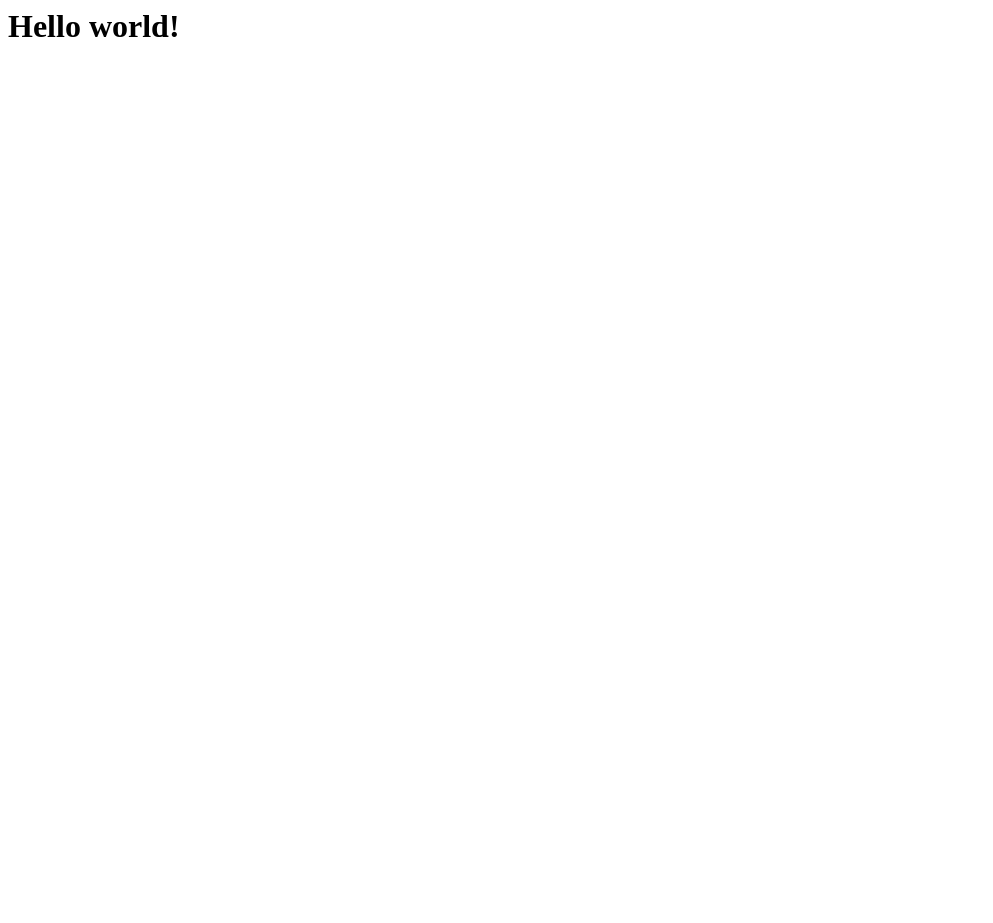
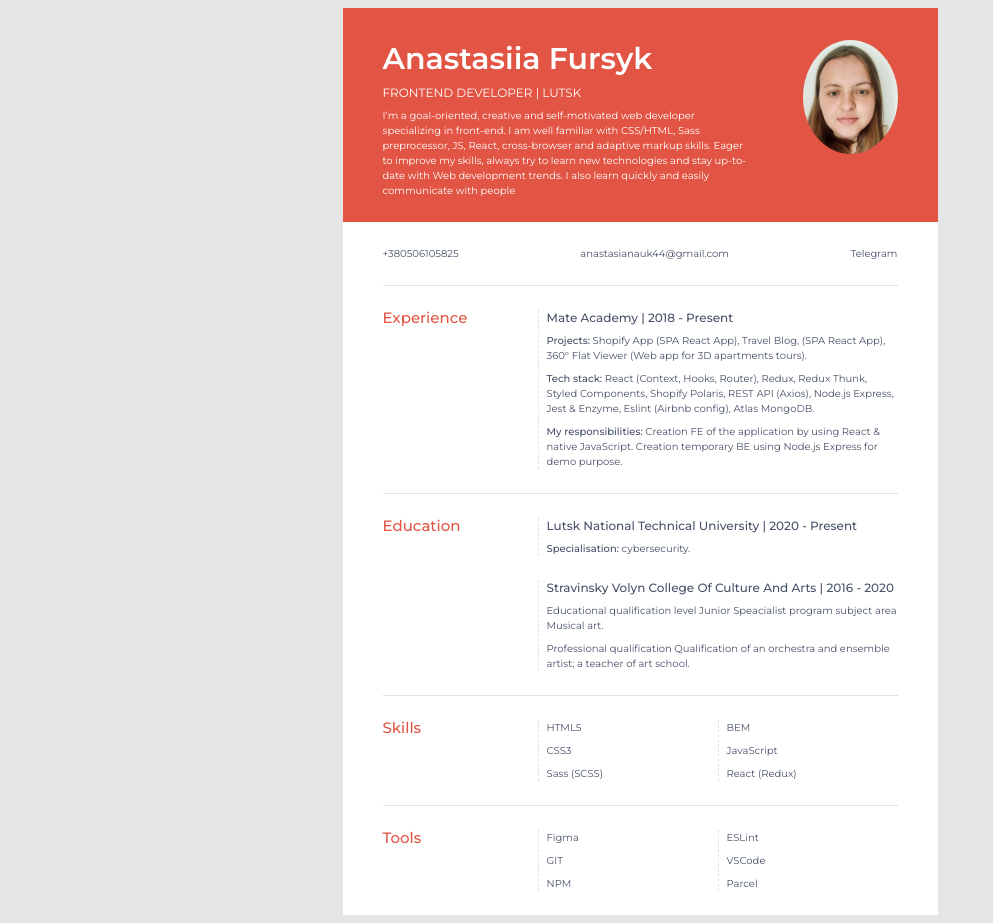
Before and after one commit to Anastasia4sik/my_project, a plain HTML site: page index.html in a window 1280 px wide. Shown: the whole page, without its empty margins (0-993 px from the left). Before the commit the page ends 800 px from the top, so only its background shows below. Drawn offline with Linux system fonts and the light colour scheme.

Commit message:
CV was added

```diff
--- a/index.html
+++ b/index.html
@@ -1 +1,114 @@
-<h1>Hello world!</h1>
+<!DOCTYPE html>
+<html lang="en">
+<head>
+  <meta charset="UTF-8">
+  <meta http-equiv="X-UA-Compatible" content="IE=edge">
+  <meta name="viewport" content="width=device-width, initial-scale=1.0">
+  <title>CV Anastasiia Fursyk</title>
+  <link rel="shortcut icon" href="logo.png">
+  <link rel="preconnect" href="https://fonts.googleapis.com">
+  <link rel="preconnect" href="https://fonts.gstatic.com" crossorigin>
+  <link href="https://fonts.googleapis.com/css2?family=Montserrat:wght@400;500;600&family=Roboto:wght@400;700&display=swap" rel="stylesheet">
+  <link rel="stylesheet" href="style.css">
+</head>
+<body>
+  <div class="page">
+    <header class="about">
+      <div>
+        <h1 class="about_name">Anastasiia Fursyk</h1>
+        <div class="about_role">FRONTEND DEVELOPER | LUTSK</div>
+        <p class="about_text">I’m a goal-oriented, creative and self-motivated web developer specializing in front-end. I am well familiar with CSS/HTML, Sass preprocessor, JS, React, cross-browser and adaptive markup skills. Eager to improve my skills, always try to learn new technologies and stay up-to-date with Web development trends. I also learn quickly and easily communicate with people</p>
+      </div>
+      <img class="about_photo" src="Photo.jpg" alt="Anastasiia">
+    </header>
+
+    <main class="main">
+      <section class="contacts">
+        <a class="contacts_link" href="tel:+380506105825">+380506105825</a>
+        <a class="contacts_link" href="mailto:anastasianauk44@gmail.com">anastasianauk44@gmail.com</a>
+        <a class="contacts_link" href="https://t.me/nastia_fur">Telegram</a>
+      </section>
+
+      <section class="info">
+        <h2 class="info_title">Experience</h2>
+        <div class="info_content">
+          <article class="job">
+            <h3 class="job_title">Mate academy | 2018 - Present</h3>
+
+            <p class="job_description">
+              <strong>Projects:</strong>
+              Shopify App (SPA React App), Travel Blog, (SPA React App), 360° Flat Viewer (Web app for 3D apartments tours).</p>
+
+            <p class="job_description">
+              <strong>Tech stack:</strong>
+              React (Context, Hooks, Router), Redux, Redux Thunk, Styled Components, Shopify Polaris, REST API (Axios), Node.js Express, Jest & Enzyme, Eslint (Airbnb config), Atlas MongoDB.</p>
+
+            <p class="job_description">
+              <strong>My responsibilities:</strong>
+              Creation FE of the application by using React & native JavaScript. Creation temporary BE using Node.js Express for demo purpose.</p>
+          </article>
+        </div>
+      </section>
+
+      <section class="info">
+        <h2 class="info_title">Education</h2>
+        <div class="info_content">
+          <article class="study">
+            <h3 class="study_title">Lutsk National Technical University | 2020 - Present</h3>
+
+            <p class="study_description">
+              <strong>Specialisation:</strong>
+              cybersecurity.</p>
+          </article>
+
+          <article class="study">
+            <h3 class="study_title">Stravinsky Volyn College of Culture and Arts | 2016 - 2020</h3>
+
+            <p class="study_description">
+              Educational qualification level Junior Speacialist program subject area Musical art. </p>
+
+            <p class="study_description">
+              Professional qualification Qualification of an orchestra and ensemble artist; a teacher of art school.</p>
+          </article>
+        </div>
+      </section>
+
+      <section class="info">
+        <h2 class="info_title">Skills</h2>
+        <div class="info_content">
+          <div class="skills">
+            <ul class="skills_list">
+              <li class="skills_item">HTML5</li>
+              <li class="skills_item">CSS3</li>
+              <li class="skills_item">Sass (SCSS)</li>
+            </ul>
+            <ul class="skills_list">
+              <li class="skills_item">BEM</li>
+              <li class="skills_item">JavaScript</li>
+              <li class="skills_item">React (Redux)</li>
+            </ul>
+          </div>
+        </div>
+      </section>
+
+      <section class="info">
+        <h2 class="info_title">Tools</h2>
+        <div class="info_content">
+          <div class="tools">
+            <ul class="tools_list">
+              <li class="tools_item">Figma</li>
+              <li class="tools_item">GIT</li>
+              <li class="tools_item">NPM</li>
+            </ul>
+            <ul class="tools_list">
+              <li class="tools_item">ESLint</li>
+              <li class="tools_item">VSCode</li>
+              <li class="tools_item">Parcel</li>
+            </ul>
+          </div>
+        </div>
+      </section>
+    </main>
+  </div>
+</body>
+</html>
--- /dev/null
+++ b/style.css
@@ -0,0 +1,187 @@
+body {
+  font-family: 'Montserrat', sans-serif;
+  font-style: normal;
+  font-weight: normal;
+  font-size: 10px;
+  line-height: 150%;
+  color: #485268;
+  background-color: #E5E5E5;
+}
+
+strong {
+font-weight: 500;
+}
+
+.page {
+  width: 595px;
+  margin: 0 auto;
+}
+
+/* #region about */
+.about {
+  display: flex;
+  padding: 32px 40px 24px 40px;
+  background-color: #E25544;
+  color: white;
+}
+
+.about_photo {
+  width: 114px;
+  height: 114px;
+  border-radius: 50%;
+  margin-left: 50px;
+}
+
+.about_name {
+  margin: 0 0 8px 0;
+  font-weight: 600;
+  font-size: 30px;
+  line-height: 37px;
+}
+
+.about_role {
+  margin: 0 0 8px 0;
+  font-size: 12px;
+  line-height: 15px;
+}
+
+.about_text {
+  margin: 0;
+}
+/*#endregion*/
+
+.main {
+  padding: 0 40px;
+  background-color: white;
+}
+
+/* #region contacts */
+.contacts {
+  display: flex;
+  justify-content: space-between;
+  padding: 24px 0;
+}
+
+.contacts_link {
+  color: #485268;
+  text-decoration: none;
+}
+/*#endregion*/
+
+/* #region info */
+.info {
+  border-top: 1px solid #DEE2ED;
+  padding: 24px 0;
+
+  display: flex;
+  justify-content: space-between;
+}
+
+.info_title {
+  margin: 0;
+  font-weight: 500;
+  font-style: 20px;
+  line-height: 100%;
+  color: #E25544;
+}
+
+.info_content {
+  width: 360px;
+}
+/*#endregion*/
+
+/* #region job */
+.job {
+  margin-top: 24px;
+  border-left: 1px dashed #DEE2ED;
+  padding-left: 8px;
+}
+
+.job:first-child{
+  margin-top: 0;
+}
+
+.job_title {
+  margin: 0;
+  font-weight: 500;
+  font-size: 12px;
+  line-height: 15px;
+  text-transform: capitalize;
+}
+
+.job_description {
+  margin: 0;
+  margin-top: 8px;
+}
+/*#endregion*/
+
+/* #region study */
+.study {
+  margin-top: 24px;
+  border-left: 1px dashed #DEE2ED;
+  padding-left: 8px;
+}
+
+.study:first-child{
+  margin-top: 0;
+}
+
+.study_title {
+  margin: 0;
+  font-weight: 500;
+  font-size: 12px;
+  line-height: 15px;
+  text-transform: capitalize;
+}
+
+.study_description {
+  margin: 0;
+  margin-top: 8px;
+}
+/*#endregion*/
+
+/* #region skills */
+.skills {
+  display: flex;
+}
+
+.skills_list {
+  border-style: border-box;
+  width: 50%;
+  margin: 0;
+  border-left: 1px dashed #DEE2ED;
+  padding-left: 8px;
+  list-style: none;
+}
+
+.skills_item {
+  margin-top: 8px;
+}
+
+.skills_item:first-child {
+  margin-top: 0;
+}
+/*#endregion*/
+
+/* #region tools */
+.tools {
+  display: flex;
+}
+
+.tools_list {
+  border-style: border-box;
+  width: 50%;
+  margin: 0;
+  border-left: 1px dashed #DEE2ED;
+  padding-left: 8px;
+  list-style: none;
+}
+
+.tools_item {
+  margin-top: 8px;
+}
+
+.tools_item:first-child {
+  margin-top: 0;
+}
+/*#endregion*/
```
Also changed, not shown: Photo.jpg (added), logo.png (added).
